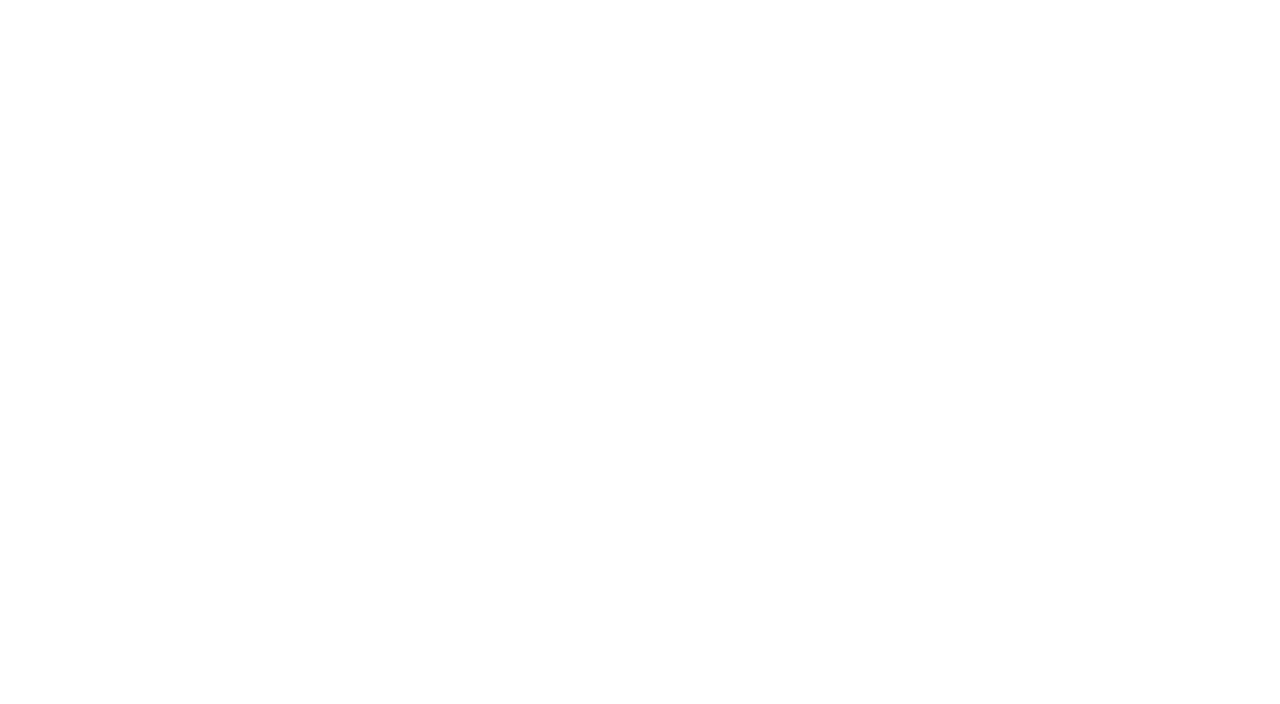
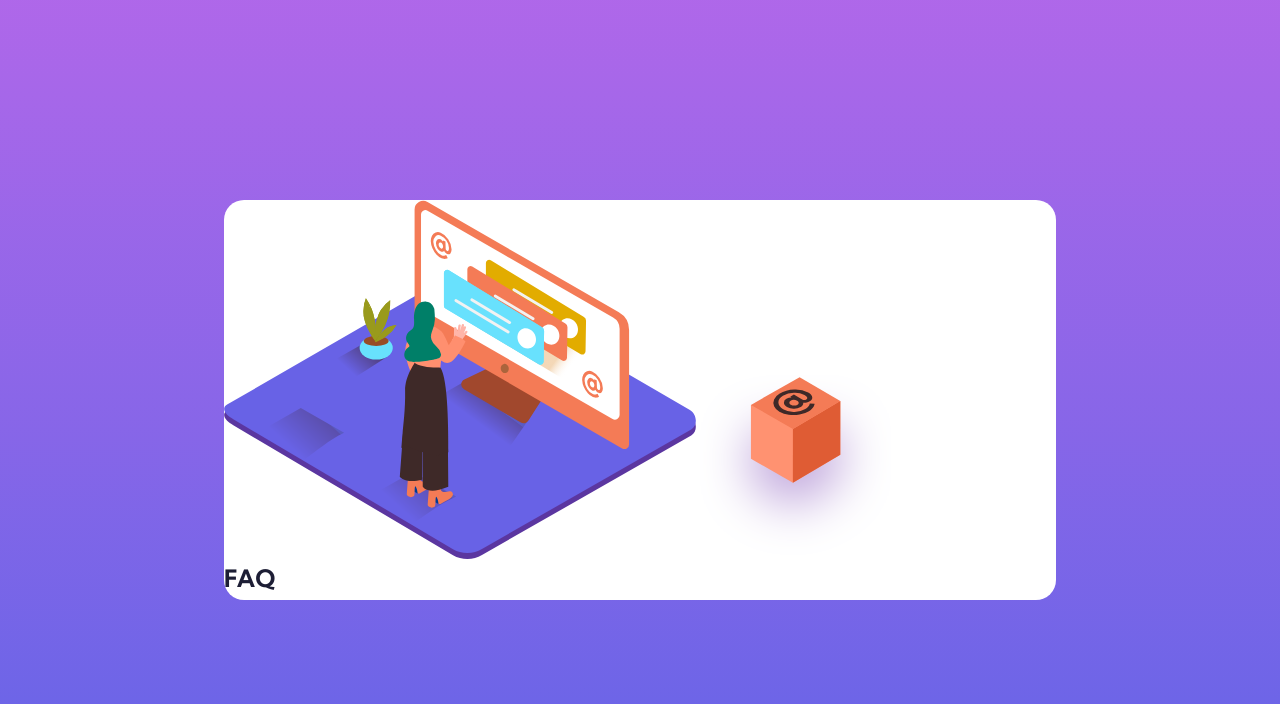
Before and after one commit to 2piradrian/Challenges, a plain HTML site: page 006-FAQS/index.html in a window 1280 px wide. Drawn offline with Linux system fonts and the light colour scheme.

Commit message:
colors & divs 006

```diff
--- a/006-FAQS/index.html
+++ b/006-FAQS/index.html
@@ -4,13 +4,26 @@
   <meta charset="UTF-8">
   <meta http-equiv="X-UA-Compatible" content="IE=edge">
   <meta name="viewport" content="width=device-width, initial-scale=1.0">
-    <link rel="stylesheet" href="style.css"/>
+  <link rel="stylesheet" href="style.css">
   <title>006 | FAQS</title>
 </head>
 <body>
     <main>
       <section class="content">
+          <div class="card">
+              <div class="faq-image">
+                <img src="/006-FAQS/assets/illustration-woman-online-desktop.svg" alt="ilustracion faqs" srcset=""/>
+                <img src="/006-FAQS/assets/illustration-box-desktop.svg" alt="ilustracion faqs" srcset=""/>
+              </div>
+              <div class="faqs">
+                <div class="faq-title">
+                  <h2>FAQ</h2>
+                </div>
+                <div class="questions">
 
+                </div>
+              </div>
+          </div>
       </section>
     </main>
 </body>
--- a/006-FAQS/style.css
+++ b/006-FAQS/style.css
@@ -1,9 +1,26 @@
+@import url('https://fonts.googleapis.com/css2?family=Kumbh+Sans:wght@400;700&display=swap');
 *{
     margin: 0;
     padding: 0;
     box-sizing: border-box;
+    font-family: 'Kumbh Sans', sans-serif;
 }
 .content{
     height: 100vh;
     width: 100vw;
+    display: flex;
+    justify-content: center;
+    align-items: center;
+    background: hsl(273, 75%, 66%);
+    background: -webkit-linear-gradient(to bottom, hsl(273, 75%, 66%), hsl(240, 73%, 65%));
+    background: linear-gradient(to bottom, hsl(273, 75%, 66%), hsl(240, 73%, 65%));
 }
+.card{
+    height: 400px;
+    width: 65%;
+    background-color: white;
+    border-radius: 20px;
+}
+.faq-title > h2{
+    color: hsl(238, 29%, 16%);
+}
```
Lines whose indentation alone changed are shown as unchanged.
